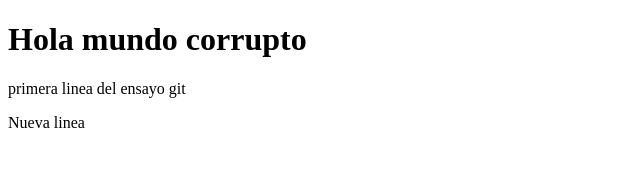
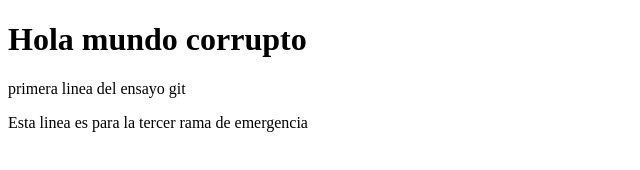
Before and after one commit to oscar198432/proyecto, a plain HTML site: page index.html in a window 1280 px wide. Shown: the whole page, without its empty margins (0-640 px from the left). Drawn offline with Linux system fonts and the light colour scheme.

Commit message:
Actualizado index.html en la rama 3 emergencia

```diff
--- a/index.html
+++ b/index.html
@@ -7,7 +7,7 @@
 <body>
 	<h1>Hola mundo corrupto</h1>
 	<p>primera linea del ensayo git</p>
-	<p>Nueva linea</p>
+	<p>Esta linea es para la tercer rama de emergencia</p>
 
 </body>
 </html>
```
